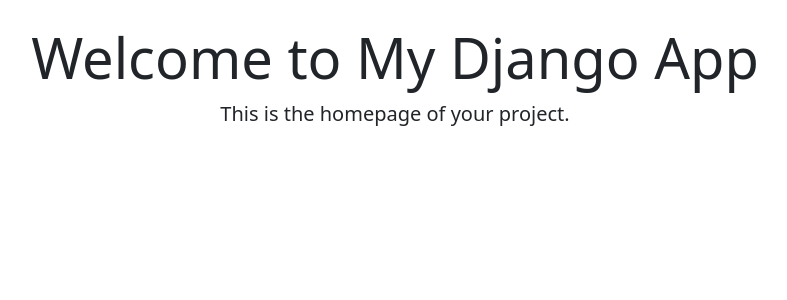
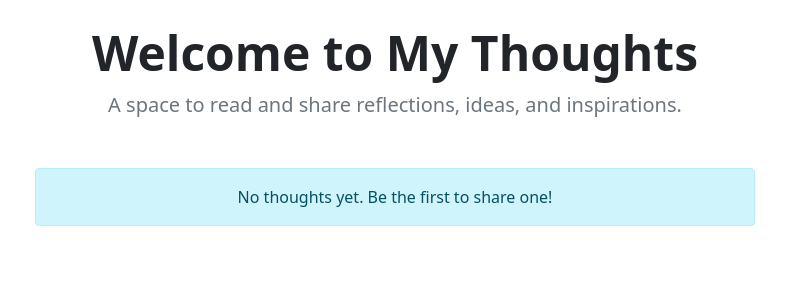
Before and after one commit to YoussefIbraheem/eden_thought, a Django app: page / in a window 1280 px wide. Shown: the part 56-356 px from the top of the page, without its empty margins (245-1032 px from the left). Run offline with Django 4.2, Linux system fonts and the light colour scheme; a user stored in the database is signed in; data comes from the database, SQL or seed files in the repository; both versions use the stored data as it was after the commit.

Commit message:
Add Thought model, forms, and views for creating thoughts; update URLs and templates

```diff
--- a/edenthought/app/templates/index.html
+++ b/edenthought/app/templates/index.html
@@ -1,10 +1,38 @@
 {% extends 'base.html' %}
-
 {% block title %}Home - My Django App{% endblock %}
 
 {% block content %}
-<div class="text-center">
-    <h1 class="display-4">Welcome to My Django App</h1>
-    <p class="lead">This is the homepage of your project.</p>
+<div class="container mt-4">
+
+    <!-- Page Header -->
+    <div class="text-center mb-5">
+        <h1 class="display-5 fw-bold">Welcome to My Thoughts</h1>
+        <p class="lead text-muted">A space to read and share reflections, ideas, and inspirations.</p>
+    </div>
+
+    <!-- Thoughts Section -->
+    <div class="row justify-content-center">
+        <div class="col-md-8">
+
+            <!-- Example Thought Card -->
+            {% for thought in thoughts %}
+            <div class="card mb-4 shadow-sm">
+                <div class="card-body">
+                    <h4 class="card-title">{{ thought.title }}</h4>
+                    <p class="card-text text-muted small">
+                        Posted by {{ thought.user }} • {{ thought.date_posted|date:"M d, Y" }}
+                    </p>
+                    <p class="card-text">{{ thought.content }}</p>
+                </div>
+            </div>
+            {% empty %}
+            <div class="alert alert-info text-center">
+                No thoughts yet. Be the first to share one!
+            </div>
+            {% endfor %}
+
+        </div>
+    </div>
+
 </div>
 {% endblock %}
--- a/edenthought/app/urls.py
+++ b/edenthought/app/urls.py
@@ -6,5 +6,6 @@ urlpatterns = [
     path('', views.home, name='home'),
     path('register/', views.register, name='register'),
     path('login/', views.login_user, name='login_user'),
-    path('logout/', views.logout_user, name='logout_user')
+    path('logout/', views.logout_user, name='logout_user'),
+    path('create-thought', views.create_thought ,  name='create_thought')
 ]
--- a/edenthought/app/views.py
+++ b/edenthought/app/views.py
@@ -1,12 +1,16 @@
 from django.shortcuts import render, redirect
-from .forms import RegisterForm, LoginForm
+from .forms import RegisterForm, LoginForm, ThoughtForm
 from django.contrib.auth import authenticate, login, logout
 from django.contrib.auth.decorators import login_required
 from django.contrib import messages
-@login_required(login_url='login_user')
+from .models import Thought
+
+
+@login_required(login_url="login_user")
 def home(request):
-
-    return render(request, "index.html")
+    query = Thought.objects.filter(user=request.user)
+    context = {"thoughts": query.all()}
+    return render(request, "index.html", context)
 
 
 def register(request):
@@ -16,7 +20,7 @@ def register(request):
         form = RegisterForm(request.POST)
         if form.is_valid():
             form.save()
-            messages.success(request,"User Created!")
+            messages.success(request, "User Created!")
             return redirect("login_user")
     context = {"form": form}
     return render(request, "register.html", context)
@@ -37,8 +41,24 @@ def login_user(request):
     context = {"form": form}
     return render(request, "login.html", context)
 
-@login_required(login_url='login_user')
+
+@login_required(login_url="login_user")
 def logout_user(request):
 
     logout(request)
     return redirect("home")
+
+
+@login_required(login_url="login_user")
+def create_thought(request):
+    if request.method == "POST":
+        form = ThoughtForm(request.POST)
+        if form.is_valid():
+            thought = form.save(commit=False)
+            thought.user = request.user
+            thought.save()
+            return redirect("home")
+    else:
+        form = ThoughtForm()
+    context = {"form": form}
+    return render(request, "create_thought.html", context)
```
Also changed, not shown: edenthought/app/forms.py (+10 -0 lines), edenthought/app/models.py (+10 -1 lines), edenthought/app/templates/create_thought.html (added, +20 -0 lines), edenthought/app/migrations/0001_initial.py (added), edenthought/db.sqlite3.
